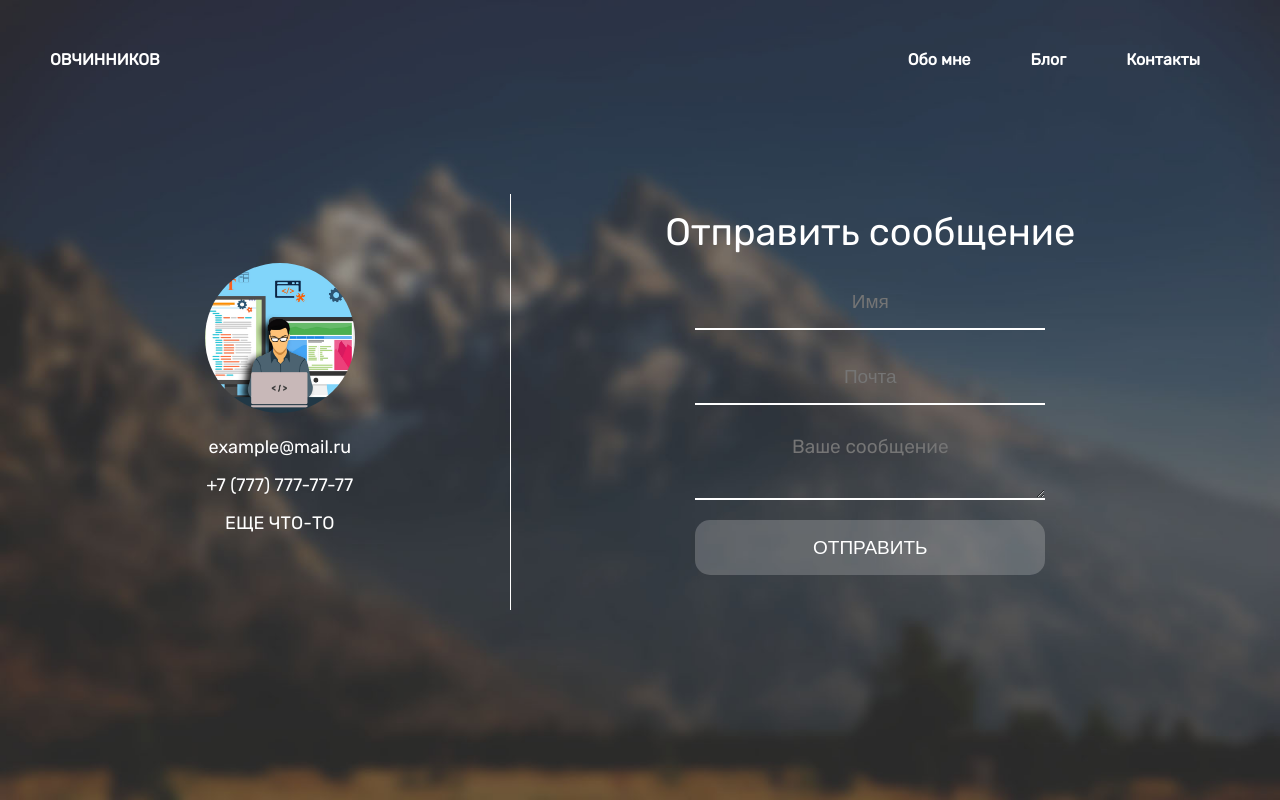
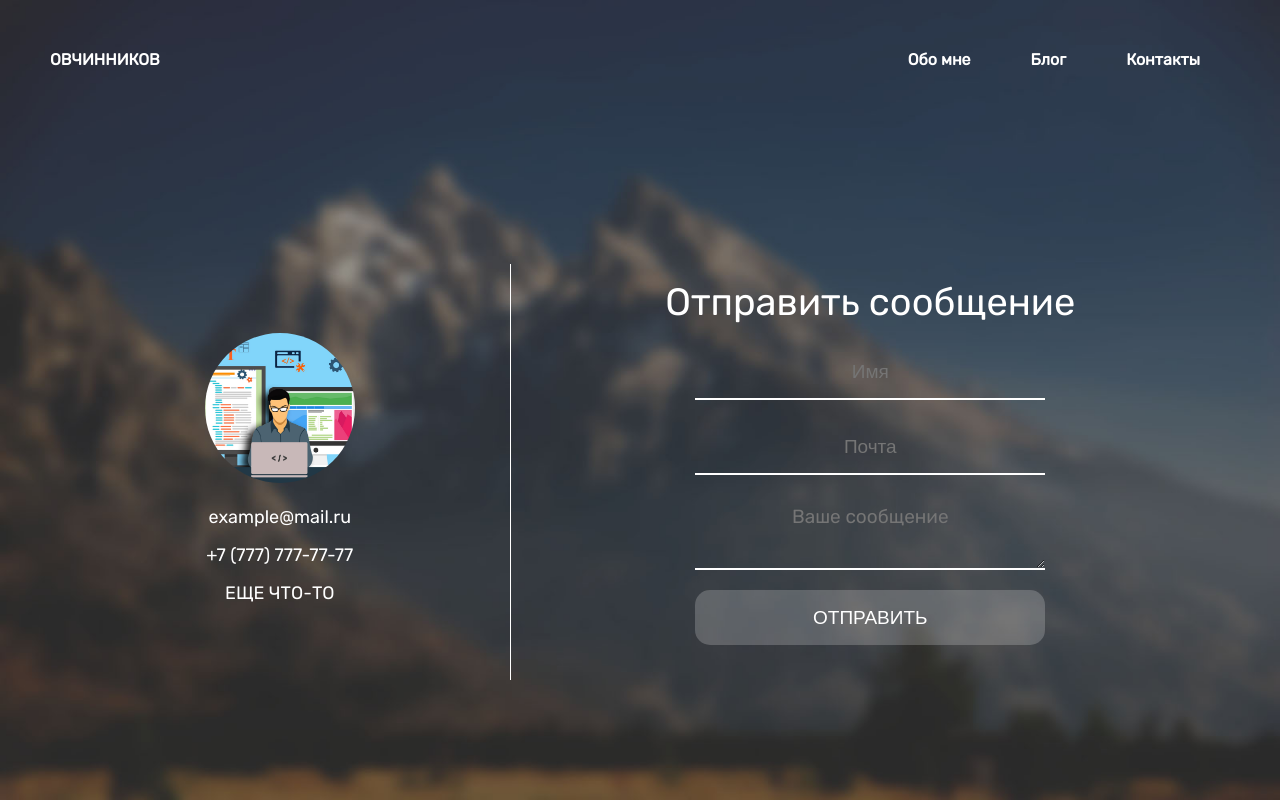
Before and after one commit to ilya5006/teacherSite, a PHP site: page /contact.html in a window 1280 px wide. Run offline with PHP 8.4, Linux system fonts and the light colour scheme.

Commit message:
add flex-grow: 1

```diff
--- a/css/contact.css
+++ b/css/contact.css
@@ -99,6 +99,15 @@ header #content ul li a
     background-size: cover;
 
     flex-flow: column nowrap;
+}
+
+#contact
+{
+    display: flex;
+
+    align-items: center;
+    flex-grow: 1;
+    justify-content: center;
 }
 
 #contact #content
```
